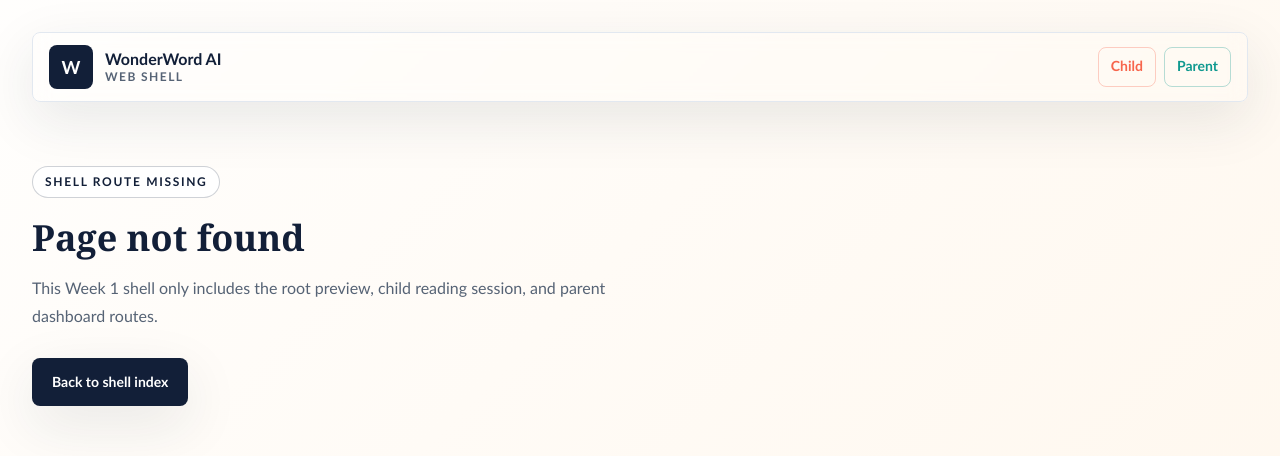
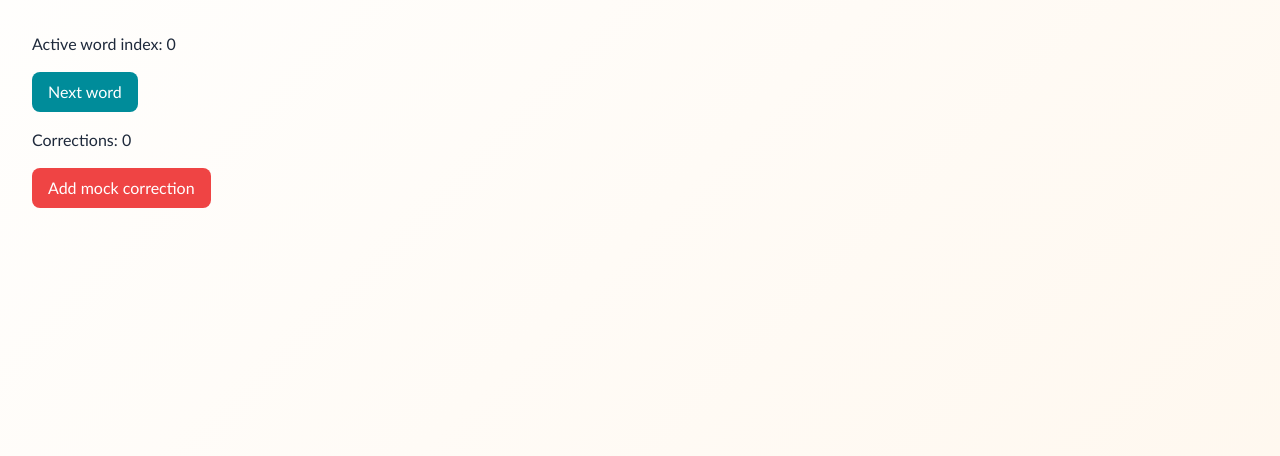
Before and after one commit to WonderWord-DEV-Team/WonderWordAI, a Next.js app in the folder apps/web/: page /dev-context-test in a window 1280 px wide. Before the commit this address had no page. Shown: the top 456 px of the page. Built offline with nearby package versions, Linux system fonts and the light colour scheme.

Commit message:
feat: add ChildSessionContext for tracking active word and corrections

```diff
--- /dev/null
+++ b/apps/web/app/dev-context-test/page.tsx
@@ -0,0 +1,35 @@
+"use client";
+
+import { ChildSessionProvider, useChildSession } from "@/components/child/ChildSessionContext";
+
+function TestPanel() {
+  const { activeWordIndex, setActiveWordIndex, corrections, addCorrection } = useChildSession();
+
+  return (
+    <div className="p-8 space-y-4">
+      <p>Active word index: {activeWordIndex}</p>
+      <button
+        className="px-4 py-2 bg-[#008C9A] text-white rounded-lg"
+        onClick={() => setActiveWordIndex(activeWordIndex + 1)}
+      >
+        Next word
+      </button>
+
+      <p>Corrections: {corrections.length}</p>
+      <button
+        className="px-4 py-2 bg-red-500 text-white rounded-lg"
+        onClick={() => addCorrection({ word: "enormous", timestamp: Date.now() })}
+      >
+        Add mock correction
+      </button>
+    </div>
+  );
+}
+
+export default function ContextTestPage() {
+  return (
+    <ChildSessionProvider sessionId="demo-session">
+      <TestPanel />
+    </ChildSessionProvider>
+  );
+}
--- /dev/null
+++ b/apps/web/components/child/ChildSessionContext.tsx
@@ -0,0 +1,49 @@
+"use client";
+
+import { createContext, useContext, useState, ReactNode } from "react";
+
+type Correction = {
+  word: string;
+  timestamp: number;
+};
+
+type ChildSessionState = {
+  sessionId: string;
+  activeWordIndex: number;
+  setActiveWordIndex: (index: number) => void;
+  corrections: Correction[];
+  addCorrection: (correction: Correction) => void;
+};
+
+const ChildSessionContext = createContext<ChildSessionState | undefined>(undefined);
+
+export function ChildSessionProvider({
+  sessionId,
+  children,
+}: {
+  sessionId: string;
+  children: ReactNode;
+}) {
+  const [activeWordIndex, setActiveWordIndex] = useState(0);
+  const [corrections, setCorrections] = useState<Correction[]>([]);
+
+  const addCorrection = (correction: Correction) => {
+    setCorrections((prev) => [...prev, correction]);
+  };
+
+  return (
+    <ChildSessionContext.Provider
+      value={{ sessionId, activeWordIndex, setActiveWordIndex, corrections, addCorrection }}
+    >
+      {children}
+    </ChildSessionContext.Provider>
+  );
+}
+
+export function useChildSession() {
+  const context = useContext(ChildSessionContext);
+  if (!context) {
+    throw new Error("useChildSession must be used within a ChildSessionProvider");
+  }
+  return context;
+}
```
